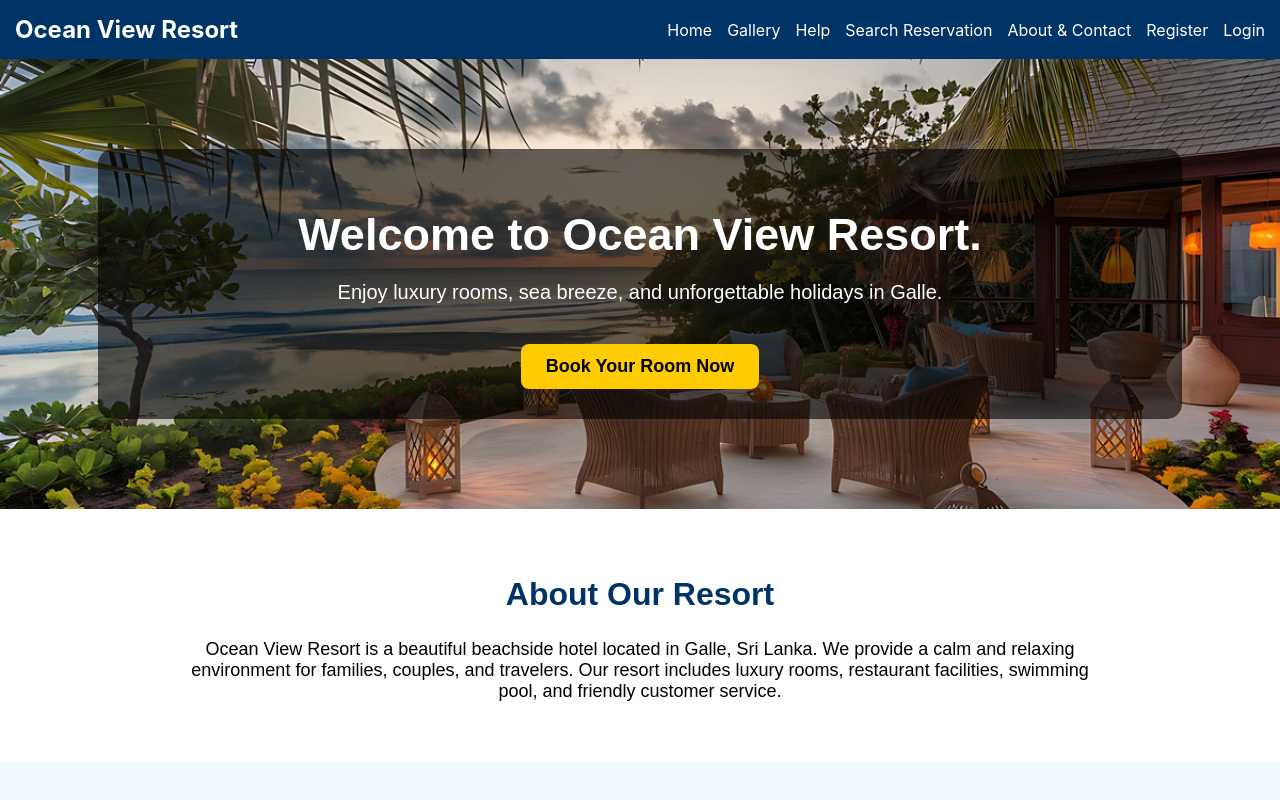
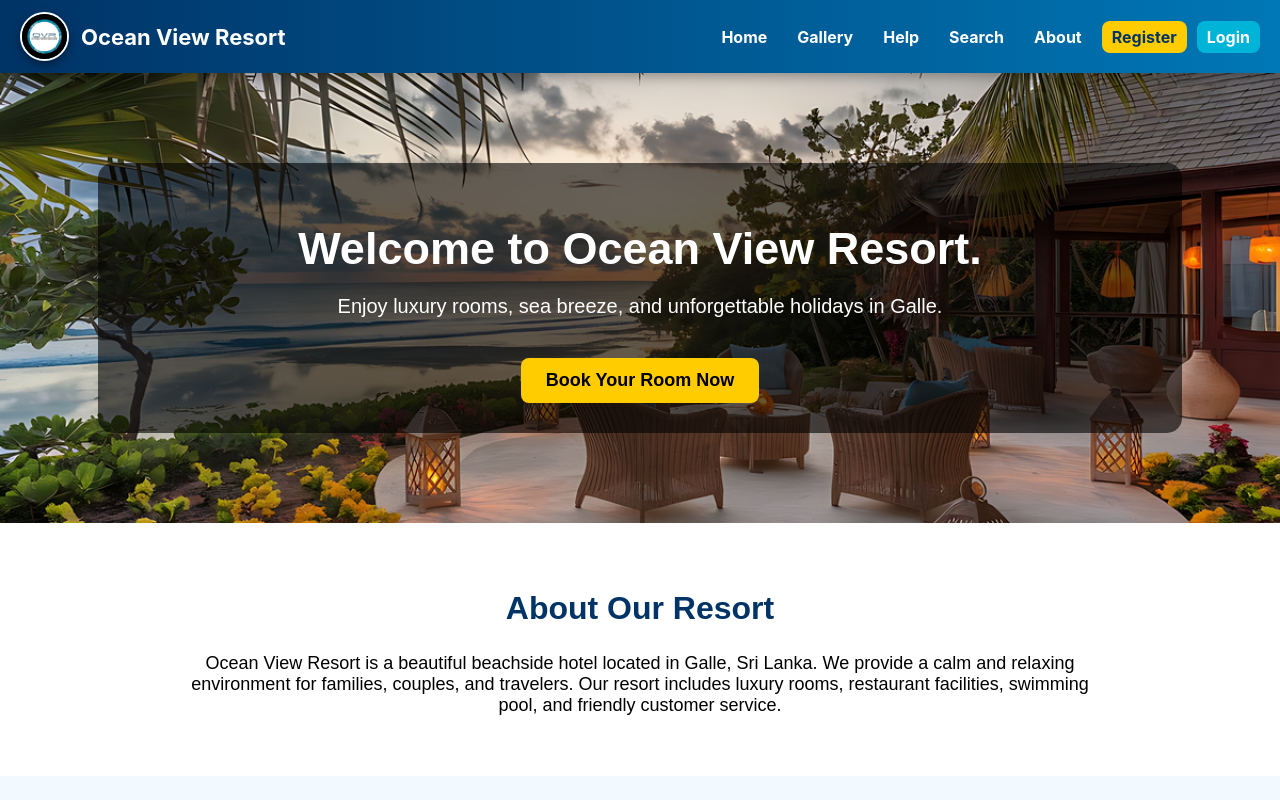
Before and after one commit to TarshikaMendis/ocean_view_resort, a React (Create React App) app in the folder frontend/: page / in a window 1280 px wide. Shown: the top 800 px of the page. Built offline with nearby package versions, Linux system fonts and the light colour scheme.

Commit message:
Logo Adding
Adding a logo for the resort name

```diff
--- a/frontend/src/components/Navbar.js
+++ b/frontend/src/components/Navbar.js
@@ -1,5 +1,7 @@
 import React from "react";
 import { Link } from "react-router-dom";
+
+import logo from "../images/logo.png";
 
 function Navbar() {
   const isLoggedIn = localStorage.getItem("isLoggedIn");
@@ -12,46 +14,70 @@ function Navbar() {
     window.location.href = "/";
   };
 
+  const linkStyle = {
+    color: "white",
+    textDecoration: "none",
+    fontWeight: "bold",
+    padding: "6px 10px",
+    borderRadius: "8px",
+    transition: "0.3s",
+  };
+
   return (
     <div
       style={{
-        backgroundColor: "#003366",
-        padding: "15px",
+        background: "linear-gradient(90deg, #003366, #0077b6)",
+        padding: "12px 20px",
         display: "flex",
         justifyContent: "space-between",
         alignItems: "center",
         color: "white",
+        boxShadow: "0px 4px 12px rgba(0,0,0,0.3)",
+        position: "sticky",
+        top: 0,
+        zIndex: 1000,
       }}
     >
-      <h2 style={{ margin: 0 }}> Ocean View Resort</h2>
+      {/* Resort Logo */}
+      <div style={{ display: "flex", alignItems: "center", gap: "12px" }}>
+        <img
+          src={logo}
+          alt="Ocean View Logo"
+          style={{
+            width: "45px",
+            height: "45px",
+            borderRadius: "50%",
+            border: "2px solid white",
+            boxShadow: "0px 4px 10px rgba(0,0,0,0.4)",
+          }}
+        />
 
-      <div style={{ display: "flex", gap: "15px", alignItems: "center" }}>
+        <h2 style={{ margin: 0, fontSize: "22px", fontWeight: "bold" }}>
+          Ocean View Resort
+        </h2>
+      </div>
+
+      {/* Links */}
+      <div style={{ display: "flex", gap: "10px", alignItems: "center" }}>
         {/* Public Links */}
-        <Link to="/" style={{ color: "white", textDecoration: "none" }}>
+        <Link to="/" style={linkStyle}>
           Home
         </Link>
 
-        <Link to="/gallery" style={{ color: "white", textDecoration: "none" }}>
+        <Link to="/gallery" style={linkStyle}>
           Gallery
         </Link>
 
-
-        <Link to="/help" style={{ color: "white", textDecoration: "none" }}>
+        <Link to="/help" style={linkStyle}>
           Help
         </Link>
 
-        <Link
-          to="/search-reservation"
-          style={{ color: "white", textDecoration: "none" }}
-        >
-          Search Reservation
+        <Link to="/search-reservation" style={linkStyle}>
+          Search
         </Link>
 
-        <Link
-          to="/about-contact"
-          style={{ color: "white", textDecoration: "none" }}
-        >
-          About & Contact
+        <Link to="/about-contact" style={linkStyle}>
+          About
         </Link>
 
         {/* If Not Logged In */}
@@ -59,12 +85,22 @@ function Navbar() {
           <>
             <Link
               to="/register"
-              style={{ color: "white", textDecoration: "none" }}
+              style={{
+                ...linkStyle,
+                backgroundColor: "#ffcc00",
+                color: "#003366",
+              }}
             >
               Register
             </Link>
 
-            <Link to="/login" style={{ color: "white", textDecoration: "none" }}>
+            <Link
+              to="/login"
+              style={{
+                ...linkStyle,
+                backgroundColor: "#00b4d8",
+              }}
+            >
               Login
             </Link>
           </>
@@ -76,49 +112,71 @@ function Navbar() {
             {/* Customer Link */}
             <Link
               to="/add-reservation"
-              style={{ color: "white", textDecoration: "none" }}
+              style={{
+                ...linkStyle,
+                backgroundColor: "#38b000",
+              }}
             >
               Book Room
             </Link>
 
-            <Link to="/bill-report" style={{ color: "white", textDecoration: "none" }}>
+            <Link
+              to="/bill-report"
+              style={{
+                ...linkStyle,
+                backgroundColor: "#ff8800",
+              }}
+            >
               Bill Report
             </Link>
-
 
             {/* Admin Only Links */}
             {role === "ADMIN" && (
               <>
                 <Link
                   to="/admin-dashboard"
-                  style={{ color: "white", textDecoration: "none" }}
+                  style={{
+                    ...linkStyle,
+                    backgroundColor: "#7209b7",
+                  }}
                 >
                   Dashboard
                 </Link>
 
                 <Link
                   to="/view-reservations"
-                  style={{ color: "white", textDecoration: "none" }}
+                  style={{
+                    ...linkStyle,
+                    backgroundColor: "#d00000",
+                  }}
                 >
-                  View Reservations
+                  Reservations
                 </Link>
               </>
             )}
 
             {/* Logged User Info */}
-            <span style={{ color: "lightgreen", fontWeight: "bold" }}>
+            <span
+              style={{
+                color: "#90ee90",
+                fontWeight: "bold",
+                marginLeft: "10px",
+              }}
+            >
               {username} ({role})
             </span>
 
+            {/* Logout Button */}
             <button
               onClick={handleLogout}
               style={{
-                padding: "8px 12px",
+                padding: "8px 14px",
                 backgroundColor: "red",
                 color: "white",
                 border: "none",
                 cursor: "pointer",
-                borderRadius: "5px",
+                borderRadius: "8px",
+                fontWeight: "bold",
               }}
             >
               Logout
```
Also changed, not shown: frontend/src/images/logo.png.
